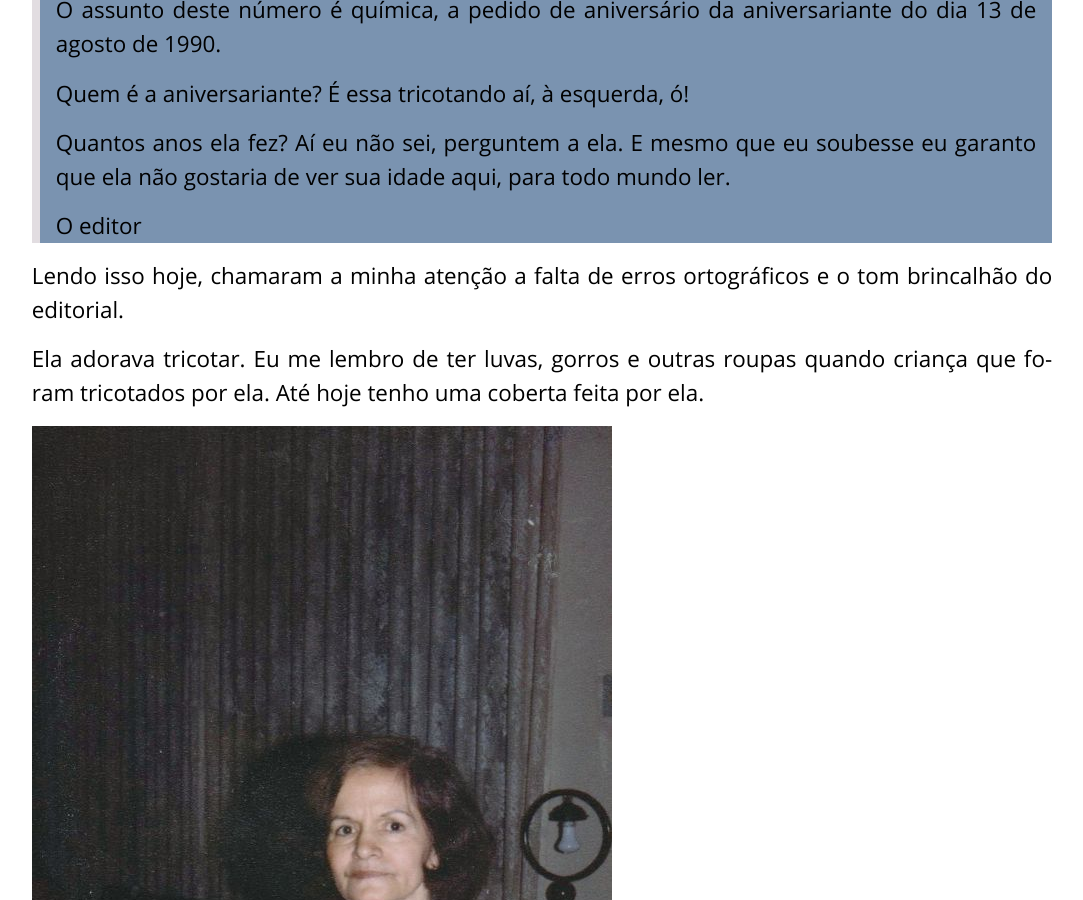
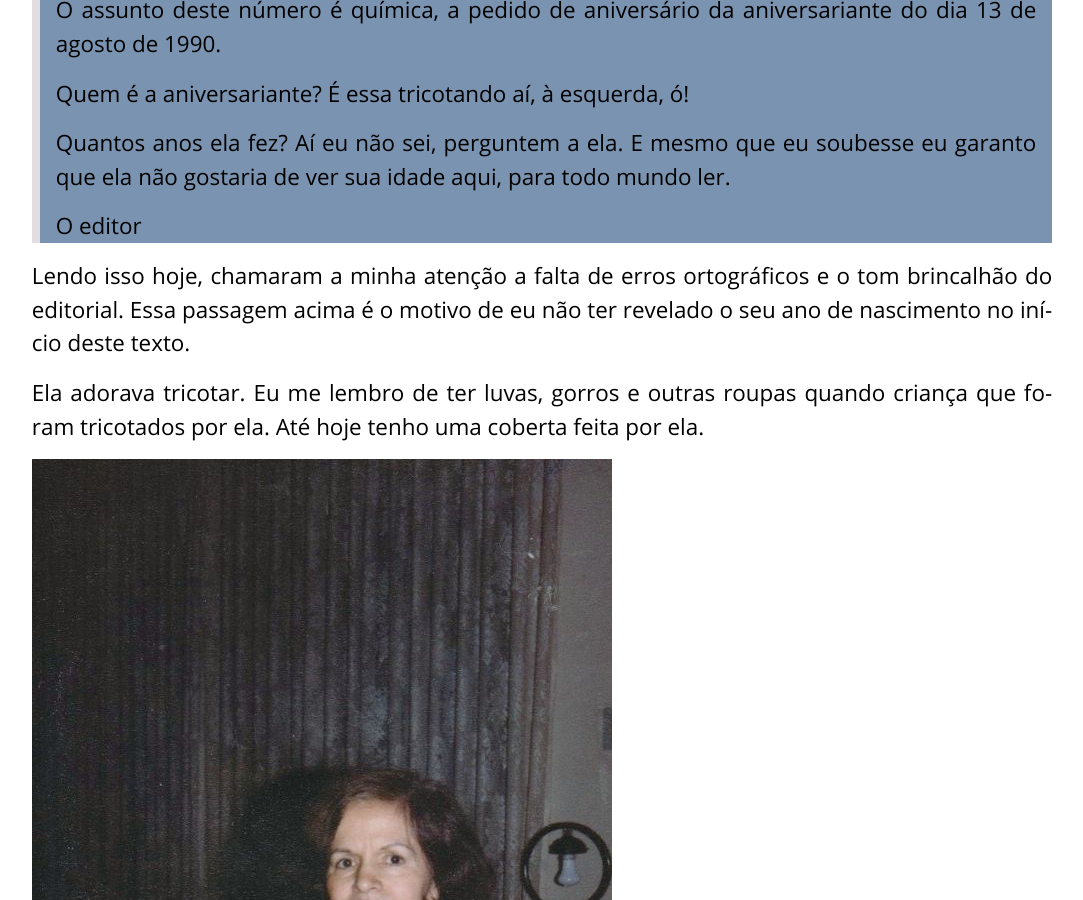
Before and after one commit to augusto-herrmann/augusto-herrmann.github.io, a Jekyll site: the page built from _posts/2022-08-12-lembrancas-de-therezinha-costa.md, in a window 1280 px wide and 900 px high, scrolled down 9182 px. Shown: the whole window, without its empty margins (98-1181 px from the left). Built offline with Jekyll 4.4.1, drawn with Linux system fonts in a browser that asks for light colours; nearby versions of some CDN libraries.

Commit message:
Add one explanation

```diff
--- a/_posts/2022-08-12-lembrancas-de-therezinha-costa.md
+++ b/_posts/2022-08-12-lembrancas-de-therezinha-costa.md
@@ -216,8 +216,9 @@ Segue uma transcrição:
 >
 > O editor
 
-Lendo isso hoje, chamaram a minha atenção a falta de erros ortográficos
-e o tom brincalhão do editorial.
+Lendo isso hoje, chamaram a minha atenção a falta de erros ortográficos e
+o tom brincalhão do editorial. Essa passagem acima é o motivo de eu
+não ter revelado o seu ano de nascimento no início deste texto.
 
 Ela adorava tricotar. Eu me lembro de ter luvas, gorros e outras roupas
 quando criança que foram tricotados por ela. Até hoje tenho uma coberta
```
Also changed, not shown: _posts/2022-08-12-remembering-therezinha-costa.md (+2 -1 lines).
